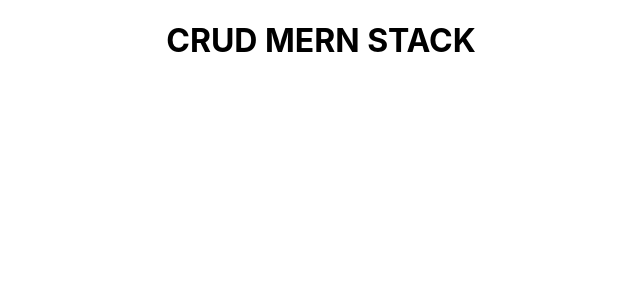
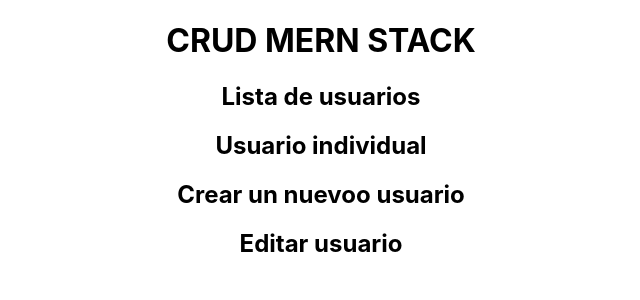
Before and after one commit to Krin2/crud-mern-stack, a React (Create React App) app in the folder cliente/: page / in a window 1280 px wide. Shown: the top 300 px of the page, without its empty margins (319-959 px from the left). Built offline with nearby package versions, Linux system fonts and the light colour scheme.

Commit message:
creacion de primeros componentes de react

```diff
--- /dev/null
+++ b/cliente/src/AgregarUsuario.js
@@ -0,0 +1,11 @@
+import React from 'react'
+
+function AgregarUsuario() {
+    return (
+        <div>
+            <h2> Crear un nuevoo usuario</h2>
+        </div>
+    )
+}
+
+export default AgregarUsuario
--- a/cliente/src/App.js
+++ b/cliente/src/App.js
@@ -1,10 +1,16 @@
 import logo from './logo.svg';
 import './App.css';
+import ListaUsuarios from './ListaUsuarios';
+import AgregarUsuario from './AgregarUsuario';
+import EditarUsuario from './EditarUsuario';
 
 function App() {
   return (
     <div className="App">
       <h1> CRUD MERN STACK</h1>
+      <ListaUsuarios/>
+      <AgregarUsuario/>
+      <EditarUsuario/>
     </div>
   );
 }
--- /dev/null
+++ b/cliente/src/EditarUsuario.js
@@ -0,0 +1,11 @@
+import React from 'react'
+
+function EditarUsuario() {
+    return (
+        <div>
+            <h2> Editar usuario</h2>
+        </div>
+    )
+}
+
+export default EditarUsuario
--- a/cliente/src/ListaUsuarios.js
+++ b/cliente/src/ListaUsuarios.js
@@ -1,9 +1,11 @@
 import React from 'react'
+import UsuarioIndividual from './UsuarioIndividual'
 
 function ListaUsuarios() {
     return (
         <div>
             <h2> Lista de usuarios</h2>
+            <UsuarioIndividual/>
         </div>
     )
 }
--- /dev/null
+++ b/cliente/src/UsuarioIndividual.js
@@ -0,0 +1,11 @@
+import React from 'react'
+
+function UsuarioIndividual() {
+    return (
+        <div>
+            <h2> Usuario individual</h2>
+        </div>
+    )
+}
+
+export default UsuarioIndividual
```
